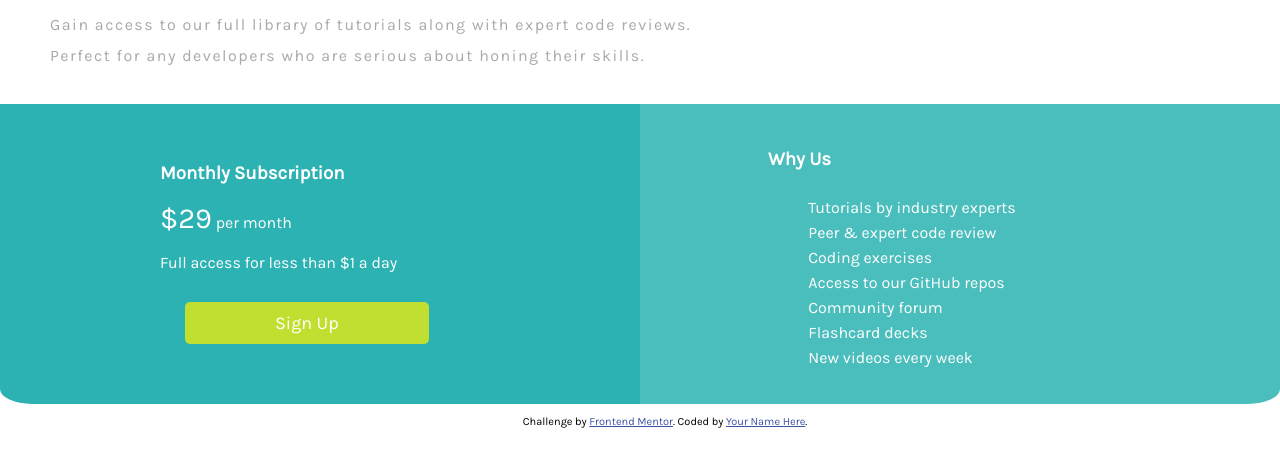
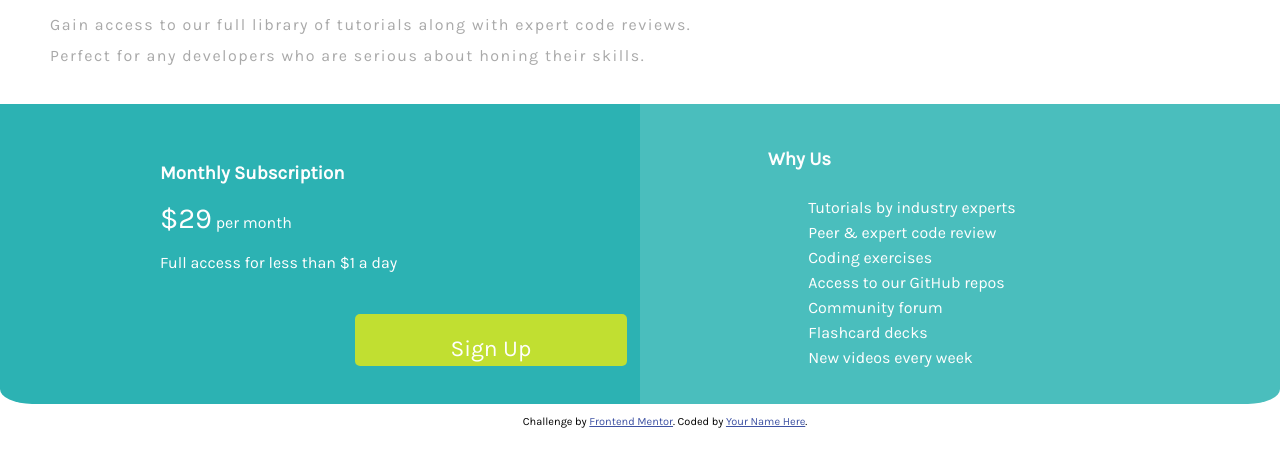
Before and after one commit to jhepaguio/coding-challenge-Single-Price-Grid-Component-, a plain HTML site: page index.html in a window 1280 px wide. Shown: the part 146-612 px from the top of the page. Drawn offline with Linux system fonts and the light colour scheme.

Commit message:
Add files via upload

```diff
--- a/styles.css
+++ b/styles.css
@@ -95,7 +95,8 @@ p {
 
 .button-icon {
   background-color: #C1DF31;
-  width: 18.75rem;
+  width: 5.75rem;
+  height: 2rem;
   text-align: center;
   color: #FFFEFE;
   padding: 0.625rem 5.625rem;
@@ -103,7 +104,8 @@ p {
   margin: 0 auto;
   margin-top: 2.1875rem;
   text-decoration: none;
-  font-size: 1.125rem;
-  position: relative;
-  right:0.825rem;
+  font-size: 1.425rem;
+  position: absolute;
+  right:40.825rem;
+  bottom:18rem;
 }
```
